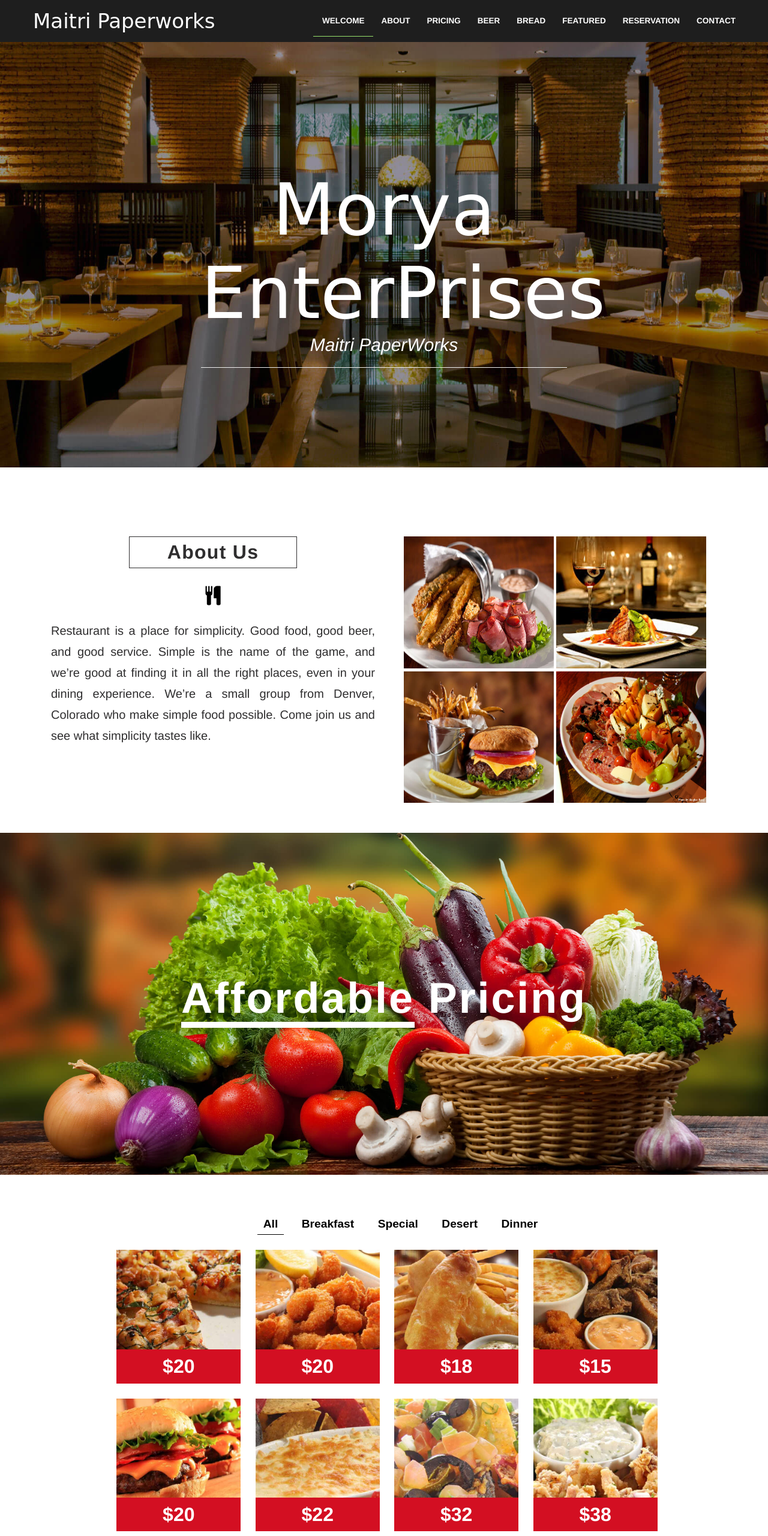
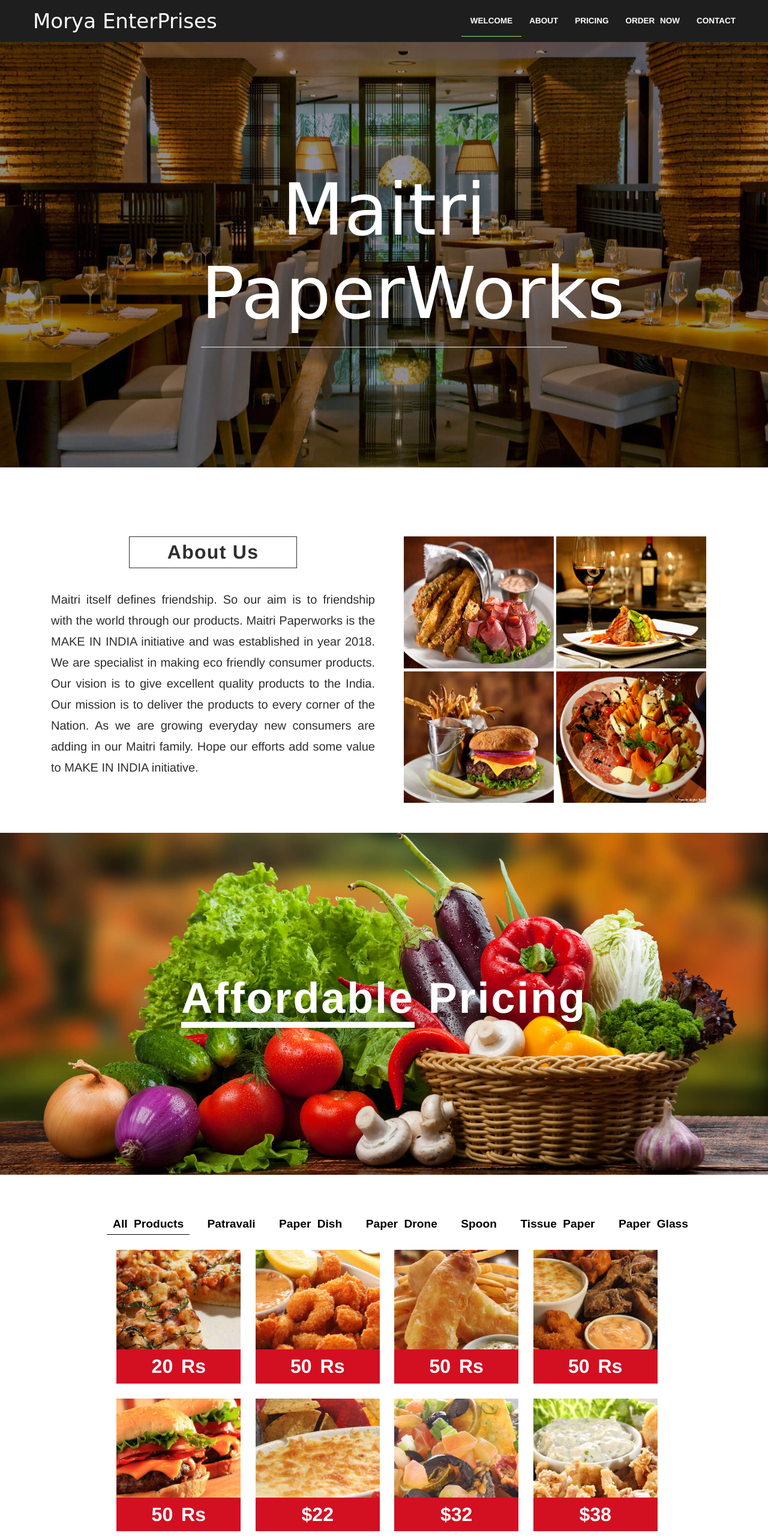
Before and after one commit to vikrant3d/MaitriPaperWorksUI, a plain HTML site: page index.html in a window 1280 px wide. Shown: the top 2560 px of the page at 60% size. Drawn offline with Linux system fonts and the light colour scheme; a web font is replaced by a local one.

Commit message:
Changes added

```diff
--- a/index.html
+++ b/index.html
@@ -28,7 +28,7 @@
                             <span class="icon-bar"></span>
                             <span class="icon-bar"></span>
                         </button>
-                        <a class="navbar-brand" href="#">Maitri Paperworks</a>
+                        <a class="navbar-brand" href="#">Morya EnterPrises</a>
                     </div>
 
                     <!-- Collect the nav links, forms, and other content for toggling -->
@@ -37,10 +37,7 @@
                             <li><a class="navactive color_animation" href="#top">WELCOME</a></li>
                             <li><a class="color_animation" href="#story">ABOUT</a></li>
                             <li><a class="color_animation" href="#pricing">PRICING</a></li>
-                            <li><a class="color_animation" href="#beer">BEER</a></li>
-                            <li><a class="color_animation" href="#bread">BREAD</a></li>
-                            <li><a class="color_animation" href="#featured">FEATURED</a></li>
-                            <li><a class="color_animation" href="#reservation">RESERVATION</a></li>
+							 <li><a class="color_animation" href="#contact">ORDER NOW</a></li>
                             <li><a class="color_animation" href="#contact">CONTACT</a></li>
                         </ul>
                     </div><!-- /.navbar-collapse -->
@@ -51,8 +48,8 @@
         <div id="top" class="starter_container bg">
             <div class="follow_container">
                 <div class="col-md-6 col-md-offset-3">
-                    <h2 class="top-title">Morya EnterPrises</h2>
-                    <h2 class="white second-title">Maitri PaperWorks</h2>
+                    <h2 class="top-title">Maitri PaperWorks</h2>
+                    <h2 class="white second-title"></h2>
                     <hr>
                 </div>
             </div>
@@ -64,8 +61,7 @@
             <div class="text-content container">
                 <div class="col-md-6">
                     <h1>About us</h1>
-                    <div class="fa fa-cutlery fa-2x"></div>
-                    <p class="desc-text">Restaurant is a place for simplicity. Good food, good beer, and good service. Simple is the name of the game, and we’re good at finding it in all the right places, even in your dining experience. We’re a small group from Denver, Colorado who make simple food possible. Come join us and see what simplicity tastes like.</p>
+                    <p class="desc-text"><br>Maitri itself defines friendship. So our aim is to friendship with the world through our products. Maitri Paperworks is the MAKE IN INDIA initiative and was established in year 2018. We are specialist in making eco friendly consumer products. Our vision is to give excellent quality products to the India. Our mission is to deliver the products to every corner of the Nation. As we are growing everyday new consumers are adding in our Maitri family. Hope our efforts add some value to MAKE IN INDIA initiative.</p>
                 </div>
                 <div class="col-md-6">
                     <div class="img-section">
@@ -92,28 +88,30 @@
                     <div class="row">
                         <div id="w">
                             <ul id="filter-list" class="clearfix">
-                                <li class="filter" data-filter="all">All</li>
-                                <li class="filter" data-filter="breakfast">Breakfast</li>
-                                <li class="filter" data-filter="special">Special</li>
-                                <li class="filter" data-filter="desert">Desert</li>
-                                <li class="filter" data-filter="dinner">Dinner</li>
+                                <li class="filter" data-filter="all">All Products</li>
+                                <li class="filter" data-filter="breakfast">Patravali</li>
+                                <li class="filter" data-filter="special">Paper Dish</li>
+                                <li class="filter" data-filter="desert">Paper Drone</li>
+                                <li class="filter" data-filter="dinner">Spoon</li>
+								<li class="filter" data-filter="tissue">Tissue Paper</li>
+								<li class="filter" data-filter="glass">Paper Glass</li>
                             </ul><!-- @end #filter-list -->
                             <ul id="portfolio">
                                 <li class="item breakfast"><img src="images/food_icon01.jpg" alt="Food" >
-                                    <h2 class="white">$20</h2>
+                                    <h2 class="white">20 Rs</h2>
                                 </li>
 
                                 <li class="item dinner special"><img src="images/food_icon02.jpg" alt="Food" >
-                                    <h2 class="white">$20</h2>
+                                    <h2 class="white">50 Rs</h2>
                                 </li>
                                 <li class="item dinner breakfast"><img src="images/food_icon03.jpg" alt="Food" >
-                                    <h2 class="white">$18</h2>
+                                    <h2 class="white">50 Rs</h2>
                                 </li>
                                 <li class="item special"><img src="images/food_icon04.jpg" alt="Food" >
-                                    <h2 class="white">$15</h2>
+                                    <h2 class="white">50 Rs</h2>
                                 </li>
                                 <li class="item dinner"><img src="images/food_icon05.jpg" alt="Food" >
-                                    <h2 class="white">$20</h2>
+                                    <h2 class="white">50 Rs</h2>
                                 </li>
                                 <li class="item special"><img src="images/food_icon06.jpg" alt="Food" >
                                     <h2 class="white">$22</h2>
@@ -358,7 +356,7 @@
                 <div class="col-md-4"><p class="sub-footer-text text-center">&copy; Copyright Maitri Entreprises 2020</p></div>
                 <div class="col-md-4"><p class="sub-footer-text text-center">Back to <a href="#top">TOP</a></p>
                 </div>
-                <div class="col-md-4"><p class="sub-footer-text text-center">8928757584 / 9082419631 / 8898620151</p></div>
+
             </div>
         </footer>
 
```
